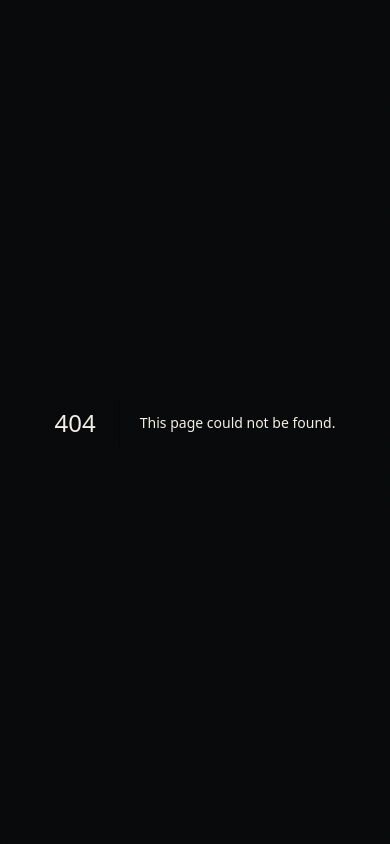
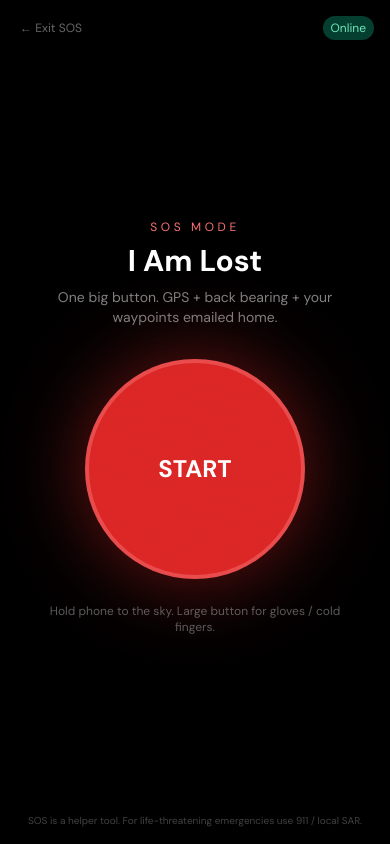
Before and after one commit to aross197/NS-Deer-Paradise, a Next.js app: page /sos in a window 390 px wide. Before the commit this address had no page. Built offline with nearby package versions, Linux system fonts and the light colour scheme.

Commit message:
Add dedicated SOS mode page — full-screen mobile emergency flow

```diff
--- /dev/null
+++ b/app/sos/page.tsx
@@ -0,0 +1,261 @@
+"use client";
+
+import Link from "next/link";
+import { useCallback, useEffect, useState } from "react";
+import {
+  backBearing,
+  formatBearing,
+  formatDistance,
+  distanceMetres,
+  mapsLink,
+  type LatLon,
+} from "@/lib/geo";
+
+type Phase = "ready" | "locating" | "ready-to-send" | "sending" | "sent" | "offline-saved" | "error";
+
+const HOME: LatLon & { name: string } = {
+  name: "Truck / home base",
+  lat: 45.62,
+  lon: -63.28,
+};
+
+export default function SosPage() {
+  const [phase, setPhase] = useState<Phase>("ready");
+  const [online, setOnline] = useState(true);
+  const [position, setPosition] = useState<LatLon | null>(null);
+  const [accuracy, setAccuracy] = useState<number | null>(null);
+  const [bearingLabel, setBearingLabel] = useState("");
+  const [distanceLabel, setDistanceLabel] = useState("");
+  const [error, setError] = useState<string | null>(null);
+
+  useEffect(() => {
+    const sync = () => setOnline(navigator.onLine);
+    sync();
+    window.addEventListener("online", sync);
+    window.addEventListener("offline", sync);
+    return () => {
+      window.removeEventListener("online", sync);
+      window.removeEventListener("offline", sync);
+    };
+  }, []);
+
+  const runLocate = useCallback(() => {
+    setError(null);
+    setPhase("locating");
+
+    if (!navigator.geolocation) {
+      setError("No GPS on this device.");
+      setPhase("error");
+      return;
+    }
+
+    navigator.geolocation.getCurrentPosition(
+      (pos) => {
+        const here = { lat: pos.coords.latitude, lon: pos.coords.longitude };
+        setPosition(here);
+        setAccuracy(pos.coords.accuracy);
+        const brg = backBearing(here, HOME);
+        setBearingLabel(formatBearing(brg));
+        setDistanceLabel(formatDistance(distanceMetres(here, HOME)));
+
+        // Cache last known position for weak signal / retry
+        try {
+          localStorage.setItem(
+            "bucktracks_last_sos",
+            JSON.stringify({
+              ...here,
+              accuracy: pos.coords.accuracy,
+              bearing: brg,
+              at: Date.now(),
+            })
+          );
+        } catch {
+          /* ignore */
+        }
+
+        setPhase("ready-to-send");
+      },
+      () => {
+        // Try last cached fix
+        try {
+          const raw = localStorage.getItem("bucktracks_last_sos");
+          if (raw) {
+            const cached = JSON.parse(raw);
+            setPosition({ lat: cached.lat, lon: cached.lon });
+            setAccuracy(cached.accuracy ?? null);
+            setBearingLabel(formatBearing(cached.bearing ?? 0));
+            setDistanceLabel("(cached location)");
+            setError("Live GPS failed — showing last known position.");
+            setPhase("ready-to-send");
+            return;
+          }
+        } catch {
+          /* ignore */
+        }
+        setError("Could not get GPS. Move to open sky and try again.");
+        setPhase("error");
+      },
+      { enableHighAccuracy: true, timeout: 25000, maximumAge: 10000 }
+    );
+  }, []);
+
+  const send = useCallback(async () => {
+    if (!position) return;
+    setPhase("sending");
+
+    if (!navigator.onLine) {
+      try {
+        localStorage.setItem(
+          "bucktracks_pending_sos",
+          JSON.stringify({ position, bearingLabel, distanceLabel, at: Date.now() })
+        );
+      } catch {
+        /* ignore */
+      }
+      setPhase("offline-saved");
+      return;
+    }
+
+    try {
+      // POST /api/safety/lost-alert when auth + Resend are live
+      await new Promise((r) => setTimeout(r, 800));
+      setPhase("sent");
+    } catch {
+      setError("Send failed. Call someone or try again.");
+      setPhase("error");
+    }
+  }, [position, bearingLabel, distanceLabel]);
+
+  return (
+    <div className="min-h-[100dvh] bg-black text-white flex flex-col px-4 pt-safe pb-safe">
+      {/* Status bar */}
+      <div className="flex items-center justify-between py-3 text-xs">
+        <Link href="/dashboard" className="text-white/40 active:text-white py-2 px-1">
+          ← Exit SOS
+        </Link>
+        <span
+          className={`px-2 py-1 rounded-full ${
+            online ? "bg-emerald-900/80 text-emerald-300" : "bg-amber-900/80 text-amber-200"
+          }`}
+        >
+          {online ? "Online" : "Offline — will queue alert"}
+        </span>
+      </div>
+
+      <div className="flex-1 flex flex-col items-center justify-center text-center max-w-md mx-auto w-full">
+        <p className="text-red-400 text-xs uppercase tracking-[0.3em] mb-2">SOS mode</p>
+        <h1 className="text-3xl sm:text-4xl font-bold mb-2">I Am Lost</h1>
+        <p className="text-white/50 text-sm mb-8 px-2">
+          One big button. GPS + back bearing + your waypoints emailed home.
+        </p>
+
+        {(phase === "ready" || phase === "error") && (
+          <>
+            <button
+              type="button"
+              onClick={runLocate}
+              className="w-[min(80vw,220px)] h-[min(80vw,220px)] rounded-full bg-red-600 active:bg-red-500 text-white text-2xl font-bold shadow-[0_0_80px_rgba(220,38,38,0.5)] border-4 border-red-400/50 touch-manipulation"
+            >
+              START
+            </button>
+            <p className="mt-6 text-white/35 text-xs max-w-xs">
+              Hold phone to the sky. Large button for gloves / cold fingers.
+            </p>
+            {error && <p className="mt-4 text-red-300 text-sm px-4">{error}</p>}
+          </>
+        )}
+
+        {phase === "locating" && (
+          <div className="py-12">
+            <div className="w-14 h-14 border-4 border-red-500/30 border-t-red-500 rounded-full animate-spin mx-auto mb-4" />
+            <p className="text-lg">Getting GPS…</p>
+            <p className="text-white/40 text-sm mt-2">Stay still · clear sky</p>
+          </div>
+        )}
+
+        {(phase === "ready-to-send" || phase === "sending") && position && (
+          <div className="w-full space-y-4 text-left">
+            <div className="rounded-2xl bg-white/5 border border-white/10 p-4">
+              <p className="text-white/40 text-xs mb-1">Your position</p>
+              <p className="font-mono text-base break-all">
+                {position.lat.toFixed(5)}, {position.lon.toFixed(5)}
+              </p>
+              {accuracy != null && (
+                <p className="text-white/35 text-xs mt-1">±{Math.round(accuracy)} m</p>
+              )}
+              <a
+                href={mapsLink(position.lat, position.lon)}
+                className="inline-block mt-2 text-amber-400 text-sm min-h-[44px] leading-[44px]"
+              >
+                Open in Maps
+              </a>
+            </div>
+
+            <div className="rounded-2xl bg-emerald-950/50 border border-emerald-500/30 p-4">
+              <p className="text-emerald-400/80 text-xs mb-1">Walk this way home</p>
+              <p className="text-2xl font-semibold text-emerald-300">{bearingLabel}</p>
+              <p className="text-white/50 text-sm mt-1">
+                {HOME.name} · {distanceLabel}
+              </p>
+            </div>
+
+            {error && <p className="text-amber-300 text-sm">{error}</p>}
+
+            <button
+              type="button"
+              onClick={send}
+              disabled={phase === "sending"}
+              className="w-full min-h-[56px] rounded-2xl bg-red-600 active:bg-red-500 text-white text-lg font-bold touch-manipulation disabled:opacity-60"
+            >
+              {phase === "sending" ? "Sending…" : online ? "EMAIL CONTACTS NOW" : "SAVE FOR WHEN ONLINE"}
+            </button>
+
+            <a
+              href="tel:911"
+              className="flex items-center justify-center w-full min-h-[52px] rounded-2xl border border-white/20 text-white/80 text-base touch-manipulation"
+            >
+              Call 911
+            </a>
+          </div>
+        )}
+
+        {phase === "sent" && (
+          <div className="space-y-4">
+            <p className="text-emerald-400 text-xl font-semibold">Alert sent</p>
+            <p className="text-white/50 text-sm">
+              Contacts have your location and back bearing ({bearingLabel}).
+            </p>
+            <p className="text-white/35 text-xs">Stay put if safe. Conserve battery.</p>
+            <a href="tel:911" className="block text-red-400 min-h-[44px] leading-[44px]">
+              Still in danger? Call 911
+            </a>
+          </div>
+        )}
+
+        {phase === "offline-saved" && (
+          <div className="space-y-4">
+            <p className="text-amber-300 text-xl font-semibold">Saved offline</p>
+            <p className="text-white/50 text-sm">
+              No signal. Alert is queued on this phone. It will send when you regain data — or call
+              someone with the bearing below.
+            </p>
+            <p className="text-2xl text-emerald-300 font-semibold">{bearingLabel}</p>
+            <p className="font-mono text-sm text-white/60">
+              {position?.lat.toFixed(5)}, {position?.lon.toFixed(5)}
+            </p>
+            <a
+              href="tel:911"
+              className="flex items-center justify-center w-full min-h-[52px] rounded-2xl bg-red-600 text-white font-bold"
+            >
+              Call 911
+            </a>
+          </div>
+        )}
+      </div>
+
+      <p className="text-center text-[10px] text-white/25 py-4 px-2">
+        SOS is a helper tool. For life-threatening emergencies use 911 / local SAR.
+      </p>
+    </div>
+  );
+}
```
